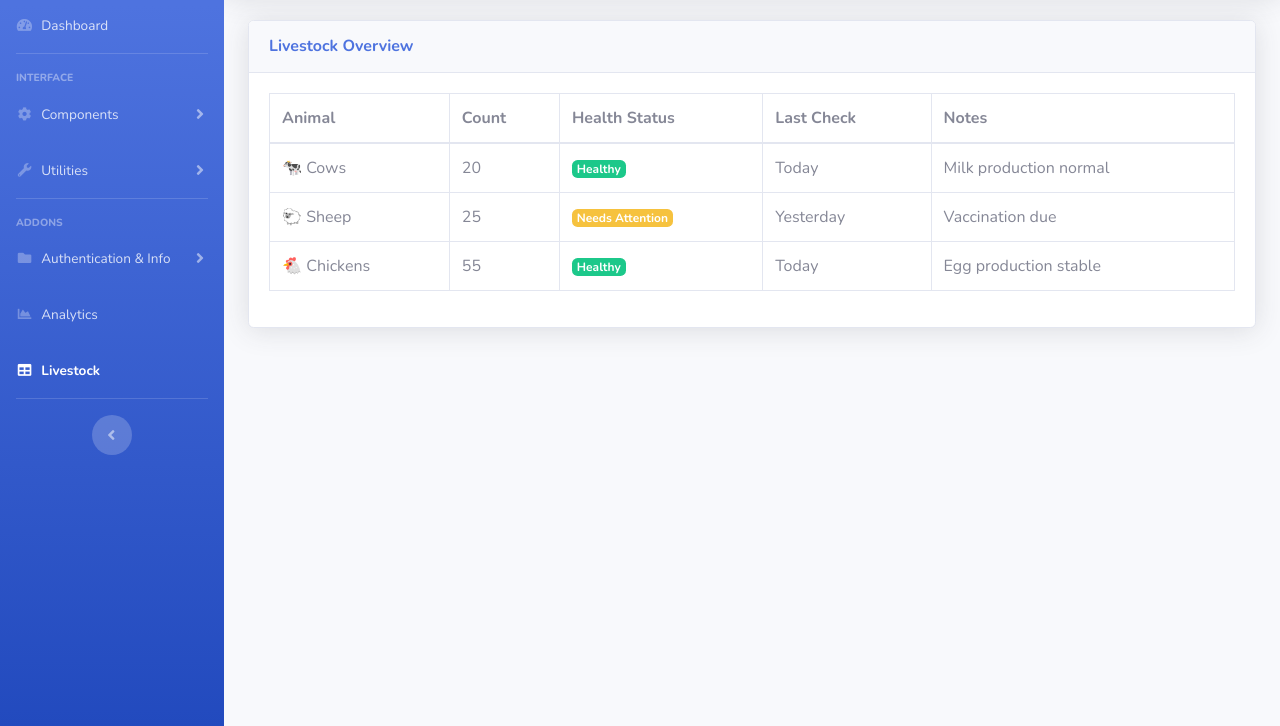
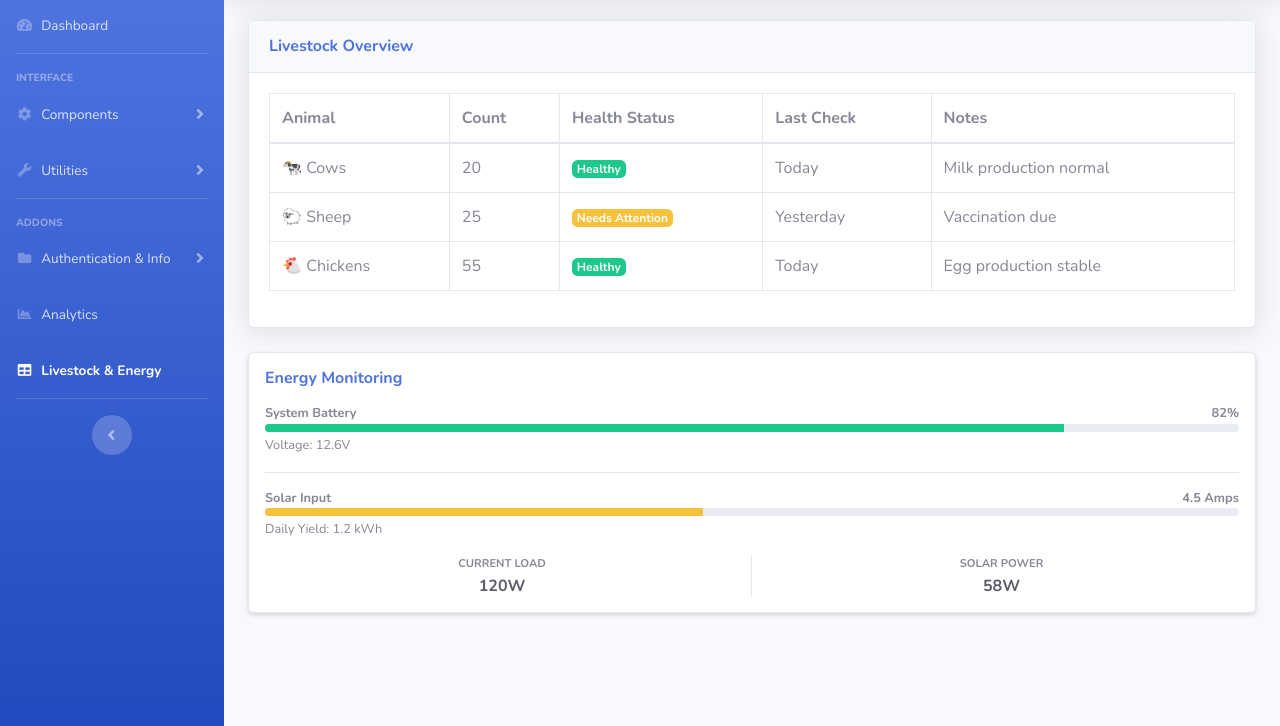
Before and after one commit to Amirovskii/Smart-Farm, a website with bundled scripts: page livestock.html in a window 1280 px wide. Shown: the part 74-800 px from the top of the page. Built offline with nearby package versions, Linux system fonts and the light colour scheme.

Commit message:
Initial commit

```diff
--- a/livestock.html
+++ b/livestock.html
@@ -130,7 +130,7 @@
             <li class="nav-item active">
                 <a class="nav-link" href="livestock.html">
                     <i class="fas fa-fw fa-table"></i>
-                    <span>Livestock</span></a>
+                    <span>Livestock & Energy</span></a>
             </li>
 
             <!-- Divider -->
@@ -306,6 +306,39 @@
   </div>
 </div>
 
+<div class="p-3 bg-white shadow-sm rounded border">
+    <h6 class="m-0 font-weight-bold text-primary mb-3">Energy Monitoring</h6>
+
+    <div class="mb-3">
+        <div class="small font-weight-bold">System Battery <span class="float-right">82%</span></div>
+        <div class="progress progress-sm">
+            <div class="progress-bar bg-success" role="progressbar" style="width: 82%"></div>
+        </div>
+        <small class="text-muted">Voltage: 12.6V</small>
+    </div>
+
+    <hr>
+
+    <div class="mb-3">
+        <div class="small font-weight-bold">Solar Input <span class="float-right">4.5 Amps</span></div>
+        <div class="progress progress-sm">
+            <div class="progress-bar bg-warning" role="progressbar" style="width: 45%"></div>
+        </div>
+        <small class="text-muted">Daily Yield: 1.2 kWh</small>
+    </div>
+
+    <div class="row text-center mt-3">
+        <div class="col-6 border-right">
+            <div class="text-xs font-weight-bold text-uppercase mb-1">Current Load</div>
+            <div class="h6 mb-0 font-weight-bold text-gray-800">120W</div>
+        </div>
+        <div class="col-6">
+            <div class="text-xs font-weight-bold text-uppercase mb-1">Solar Power</div>
+            <div class="h6 mb-0 font-weight-bold text-gray-800">58W</div>
+        </div>
+    </div>
+</div>
+
     <!-- Scroll to Top Button-->
     <a class="scroll-to-top rounded" href="#page-top">
         <i class="fas fa-angle-up"></i>
```
Also changed, not shown: buttons.html (+1 -1 lines), cards.html (+1 -1 lines), charts.html (+1 -1 lines), index.html (+1 -1 lines), utilities-other.html (+1 -1 lines).
